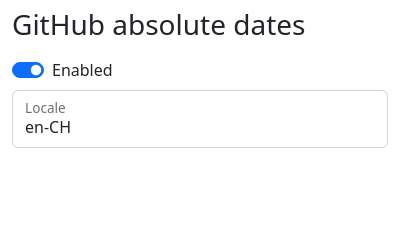
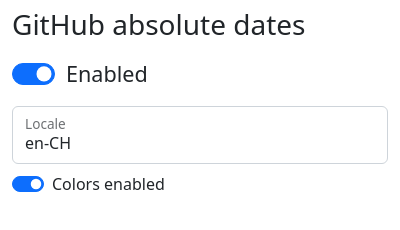
Before and after one commit to MaierN/chrome-extension-github-dates, a browser extension: page popup/popup.html in a window 400 px wide. Drawn offline with nearby package versions, Linux system fonts and the light colour scheme.

Commit message:
add "enable colors" config

```diff
--- a/popup/popup.html
+++ b/popup/popup.html
@@ -15,7 +15,7 @@
       <div class="container-fluid" id="content">
         <h1 class="mt-2 mb-3">GitHub absolute dates</h1>
         <form id="configForm" style="display: none">
-          <div class="form-check form-switch mb-2">
+          <div class="form-check form-switch fs-4 mb-3">
             <input
               class="form-check-input"
               type="checkbox"
@@ -39,6 +39,20 @@
             />
             <label for="configLocale">Locale</label>
           </div>
+
+          <div class="form-check form-switch mb-2">
+            <input
+              class="form-check-input"
+              type="checkbox"
+              id="configEnableColors"
+              name="configEnableColors"
+            />
+            <label
+              class="form-check-label"
+              for="configEnableColors"
+              id="configEnableColorsLabel"
+            ></label>
+          </div>
         </form>
       </div>
       <script src="popup.js"></script>
--- a/popup/popup.js
+++ b/popup/popup.js
@@ -3,6 +3,7 @@
 const configEnabled = document.getElementById("configEnabled");
 const configEnabledLabel = document.getElementById("configEnabledLabel");
 const configLocale = document.getElementById("configLocale");
+const configEnableColors = document.getElementById("configEnableColors");
 
 function forEachTab(cb) {
   chrome.tabs.query(
@@ -31,15 +32,28 @@
   });
 }
 
+function updateConfigTab() {
+  sendToTabs({ type: "updateConfig" });
+}
+
 function updateEnabledLabel(enabled) {
   const text = enabled ? "Enabled" : "Disabled";
   configEnabledLabel.textContent = text;
 }
 
-chrome.storage.sync.get({ locale: "en-CH", enabled: true }, (config) => {
+function updateEnableColorsLabel(enabled) {
+  const text = enabled ? "Colors enabled" : "Colors disabled";
+  configEnableColorsLabel.textContent = text;
+}
+
+chrome.storage.sync.get(
+  { locale: "en-CH", enabled: true, enableColors: true },
+  (config) => {
     configEnabled.checked = config.enabled;
     updateEnabledLabel(config.enabled);
     configLocale.value = config.locale;
+    configEnableColors.checked = config.enableColors;
+    updateEnableColorsLabel(config.enableColors);
 
     configEnabled.addEventListener("input", () => {
       chrome.storage.sync.set({ enabled: configEnabled.checked }).then(() => {
@@ -49,9 +63,18 @@
     });
     configLocale.addEventListener("input", () => {
       chrome.storage.sync.set({ locale: configLocale.value }).then(() => {
-      sendToTabs({ type: "updateConfig" });
+        updateConfigTab();
+      });
+    });
+    configEnableColors.addEventListener("input", () => {
+      chrome.storage.sync
+        .set({ enableColors: configEnableColors.checked })
+        .then(() => {
+          updateEnableColorsLabel(configEnableColors.checked);
+          updateConfigTab();
         });
     });
 
     configForm.style.display = "initial";
-});
+  }
+);
```
Also changed, not shown: scripts/content.js (+5 -2 lines). Lines whose indentation alone changed are shown as unchanged.
